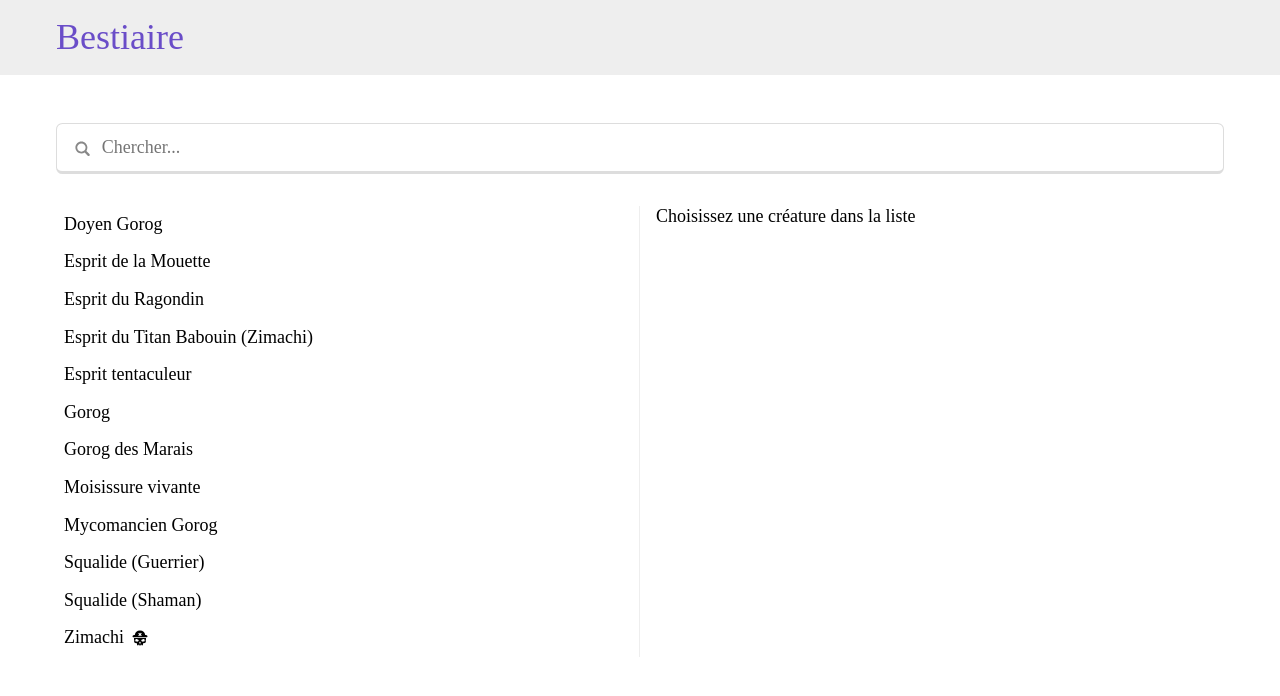
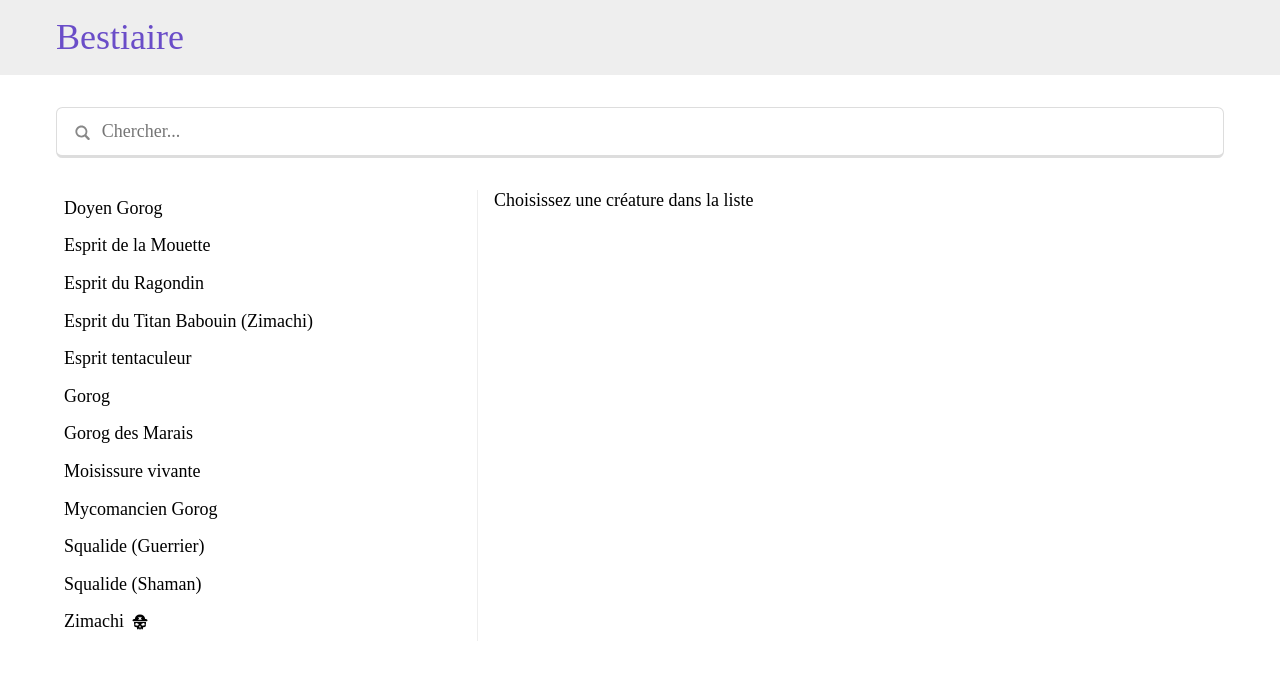
Before and after one commit to VivienLN/rpg-bestiary, a Vue app: page / in a window 1280 px wide. Shown: the top 696 px of the page. Built offline with nearby package versions, Linux system fonts and the light colour scheme; a web font is replaced by a local one.

Commit message:
responsive

```diff
--- a/src/assets/main.css
+++ b/src/assets/main.css
@@ -1,4 +1,8 @@
 @import './base.css';
+
+body {
+  padding-bottom: 2rem;
+}
 
 .wrapper {
   width: 100%;
@@ -10,9 +14,10 @@
 .header-main {
   background: #eee;
   padding: 1rem 0;
-  margin-bottom: 3rem;
+  margin-bottom: 2rem;
 }
 
+@media (min-width: 768px) {
   .wrapper-main {
     display: flex;
     align-items: justify;
@@ -21,3 +26,4 @@
   .content-main {
     flex: 1;
   }
+}
--- a/src/components/NavMain.vue
+++ b/src/components/NavMain.vue
@@ -70,6 +70,7 @@
 </script>
 
 <template>
+  <div class="nav-main--wrapper">
     <nav class="nav-main">
       <ul v-if="filteredCreatures.length">
         <li v-for="(c, i) in filteredCreatures" :key="i">
@@ -83,14 +84,26 @@
         Aucun résultat trouvé :(
       </div>
     </nav>
+  </div>
 </template>
 
 <style scoped>
   .nav-main {
-    width: 50%;
-    padding-right: 1rem;
-    margin-right: 1rem;
-    border-right: 1px solid #eee;
+    margin-bottom: 2rem;
+    max-height: 25vh;
+    overflow-y: auto;
+  }
+  .nav-main--wrapper {
+    position: relative;
+  }
+  .nav-main--wrapper::after {
+    content: '';
+    position: absolute;
+    left: 0;
+    right: 0;
+    bottom: 0;
+    height: 6px;
+    background: linear-gradient(180deg, rgba(0,0,0,0) 10%, rgba(0,0,0,.2) 100%);
   }
   ul {
     list-style: none;
@@ -127,4 +140,21 @@
   a.unique.router-link-active svg {
     fill: var(--color-unique);
   }
+
+  @media (min-width: 768px) {
+    .nav-main--wrapper {
+      width: 37.5%;
+    }
+    .nav-main--wrapper::after {
+      display: none;
+    }
+    .nav-main {
+      padding-right: 1rem;
+      margin-right: 1rem;
+      border-right: 1px solid #eee;
+      margin-bottom: 0;
+      max-height: none;
+      overflow-y: visible;
+    }
+  }
 </style>
```
Lines whose indentation alone changed are shown as unchanged.
